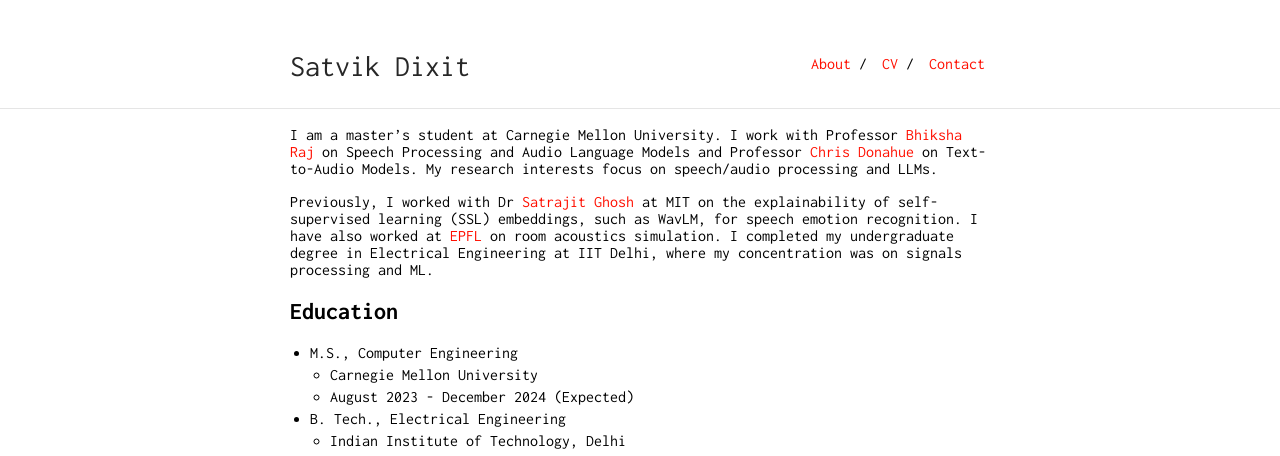
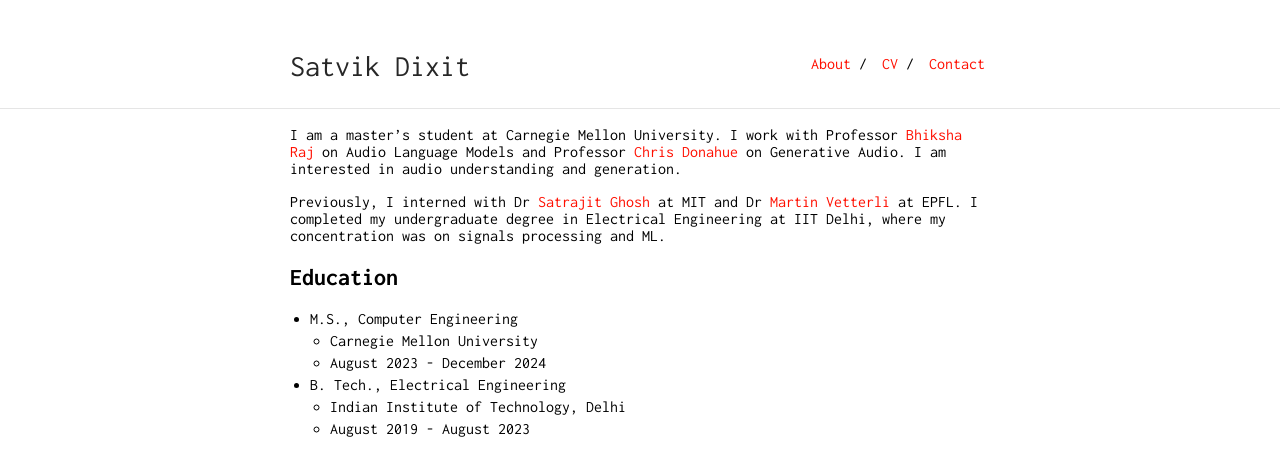
Before and after one commit to satvik-dixit/satvik-dixit.github.io, a Jekyll site: the page built from index.md, in a window 1280 px wide and 1400 px high. Shown: the top 456 px of the window. Built offline with Jekyll 4.4.1, drawn with Linux system fonts in a browser that asks for light colours; some of the changed text lies outside the part shown.

Commit message:
Update index.md

```diff
--- a/index.md
+++ b/index.md
@@ -2,29 +2,40 @@
 layout: default
 ---
 
-I am a master's student at Carnegie Mellon University. I work with Professor [Bhiksha Raj](https://cmu-mlsp.github.io/team/bhiksha_raj) on Speech Processing and Audio Language Models and Professor [Chris Donahue](https://chrisdonahue.com/) on Text-to-Audio Models. My research interests focus on speech/audio processing and LLMs.
+I am a master's student at Carnegie Mellon University. I work with Professor [Bhiksha Raj](https://cmu-mlsp.github.io/team/bhiksha_raj) on  Audio Language Models and Professor [Chris Donahue](https://chrisdonahue.com/) on Generative Audio. I am interested in audio understanding and generation.
 
-Previously, I worked with Dr [Satrajit Ghosh](https://sensein.group/) at MIT on the explainability of self-supervised learning (SSL) embeddings, such as WavLM, for speech emotion recognition. I have also worked at [EPFL](https://www.epfl.ch/labs/lcav/people/martin-vetterli/) on room acoustics simulation. I completed my undergraduate degree in Electrical Engineering at IIT Delhi, where my concentration was on signals processing and ML.
+Previously, I interned with Dr [Satrajit Ghosh](https://sensein.group/) at MIT and Dr [Martin Vetterli](https://www.epfl.ch/labs/lcav/people/martin-vetterli/) at EPFL. I completed my undergraduate degree in Electrical Engineering at IIT Delhi, where my concentration was on signals processing and ML.
 
 ## Education
 
 - M.S., Computer Engineering
   - Carnegie Mellon University
-  - August 2023 - December 2024 (Expected)
+  - August 2023 - December 2024
 - B. Tech., Electrical Engineering
   - Indian Institute of Technology, Delhi
   - August 2019 - August 2023
 
 
 ## Publications and Preprints
-
+<div class="publication">
+  <img src="/assets/img/paper_5.png" alt="Mellow Preview" class="publication-image" style="width: 300px;">
+  <div class="publication-content">
+    <h4>Mellow: a small audio language model for reasoning</h4>
+    <p>Soham Deshmukh, <strong>Satvik Dixit</strong>, Rita Singh, Bhiksha Raj</p>
+    <ul>
+      <li>Under review at NeurIPS 2025</li>
+      <li><a href="https://arxiv.org/abs/2503.08540">Paper</a></li>
+      <li><a href="https://github.com/soham97/mellow">Code</a></li>
+    </ul>
+  </div>
+</div>
 <div class="publication">
   <img src="/assets/img/paper_4.png" alt="MACE Preview" class="publication-image" style="width: 300px;">
   <div class="publication-content">
     <h4>MACE: Leveraging Audio for Evaluating Audio Captioning Systems</h4>
     <p><strong>Satvik Dixit</strong>, Soham Deshmukh, Bhiksha Raj</p>
     <ul>
-      <li>Under review at ICASSP 2025 Speech and Audio Language Models (SALMA) Workshop</li>
+      <li>ICASSP 2025 Speech and Audio Language Models (SALMA) Workshop</li>
       <li><a href="https://arxiv.org/abs/2411.00321">Paper</a></li>
       <li><a href="https://github.com/satvik-dixit/mace/tree/main">Code</a></li>
     </ul>
```
Also changed, not shown: other parts of index.md (+3 -3 lines).
